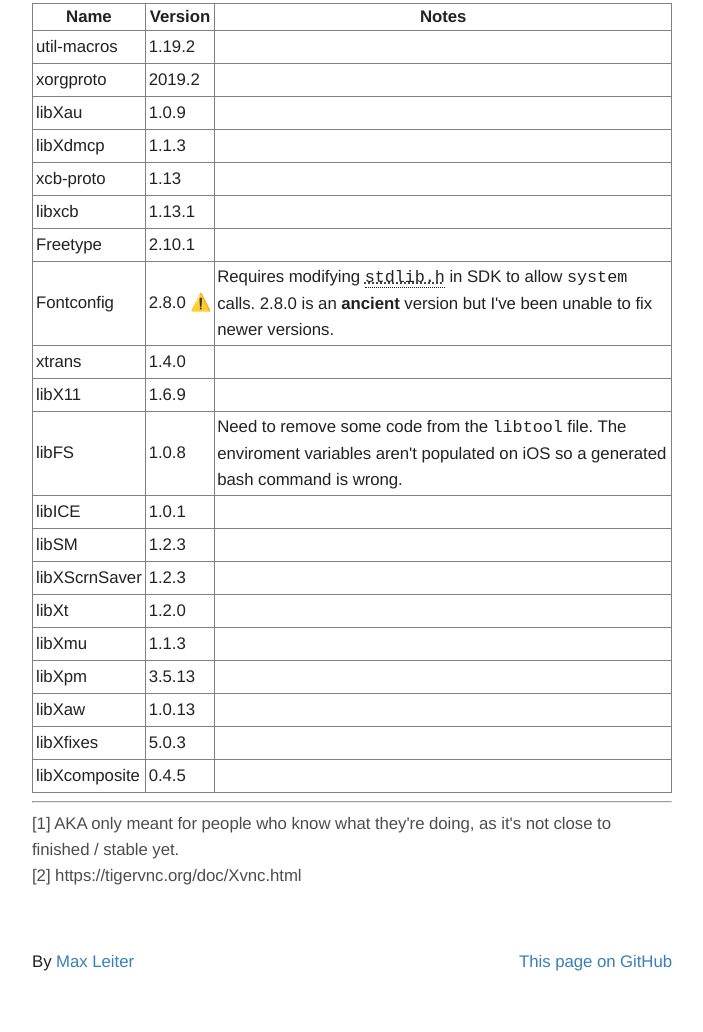
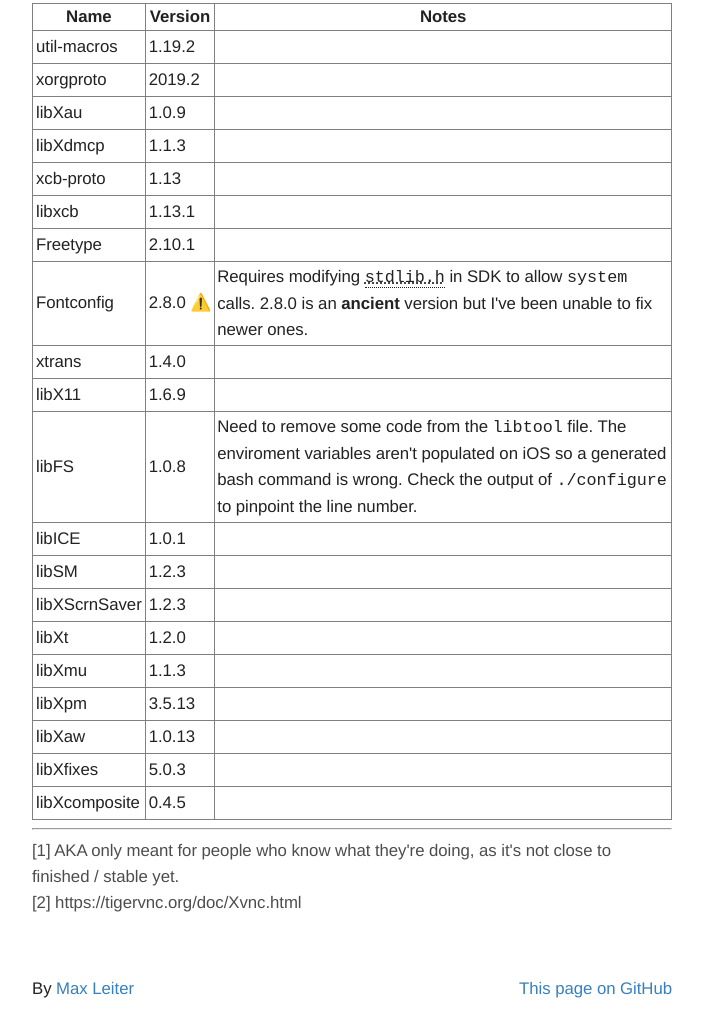
Before and after one commit to MaxLeiter/MaxLeiter.github.io, a plain HTML site: page X11.html in a window 1280 px wide. Shown: the part 2242-3274 px from the top of the page, without its empty margins (288-991 px from the left). Before the commit the page ends 3247 px from the top, so only its background shows below. Drawn offline with Linux system fonts and the light colour scheme.

Commit message:
Some clarfications in notes

```diff
--- a/X11.html
+++ b/X11.html
@@ -163,7 +163,7 @@
 						<tr>
 							<td>Fontconfig</td>
 							<td>2.8.0 ⚠️</td>
-							<td>Requires modifying <code><abbr title="For me, /usr/share/SDKs/iPhoneOS.sdk/usr/include/stdlib.h:195:6">stdlib.h</abbr></code> in SDK to allow <code>system</code> calls. 2.8.0 is an <b>ancient</b> version but I've been unable to fix newer versions.</td>
+							<td>Requires modifying <code><abbr title="For me, /usr/share/SDKs/iPhoneOS.sdk/usr/include/stdlib.h:195:6">stdlib.h</abbr></code> in SDK to allow <code>system</code> calls. 2.8.0 is an <b>ancient</b> version but I've been unable to fix newer ones.</td>
 						</tr>
 						<tr>
 							<td>xtrans</td>
@@ -178,7 +178,7 @@
 						<tr>
 							<td>libFS</td>
 							<td>1.0.8</td>
-							<td>Need to remove some code from the <code>libtool</code> file. The enviroment variables aren't populated on iOS so a generated bash command is wrong.</td>
+							<td>Need to remove some code from the <code>libtool</code> file. The enviroment variables aren't populated on iOS so a generated bash command is wrong. Check the output of <code>./configure</code> to pinpoint the line number.</td>
 						</tr>
 						<tr>
 							<td>libICE</td>
```
